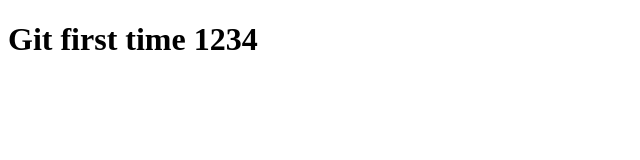
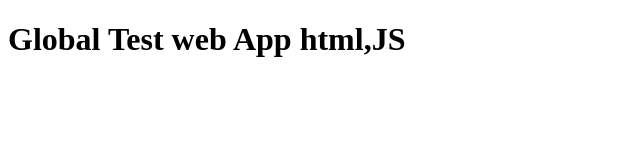
Before and after one commit to KunnozZ/git-test, a plain HTML site: page index.html in a window 1280 px wide. Shown: the whole page, without its empty margins (0-640 px from the left). Drawn offline with Linux system fonts and the light colour scheme.

Commit message:
test global

```diff
--- a/index.html
+++ b/index.html
@@ -6,6 +6,6 @@
     <title>Document</title>
 </head>
 <body>
-    <h1>Git first time 1234</h1>
+    <h1>Global Test web App html,JS</h1>
 </body>
 </html>
```
